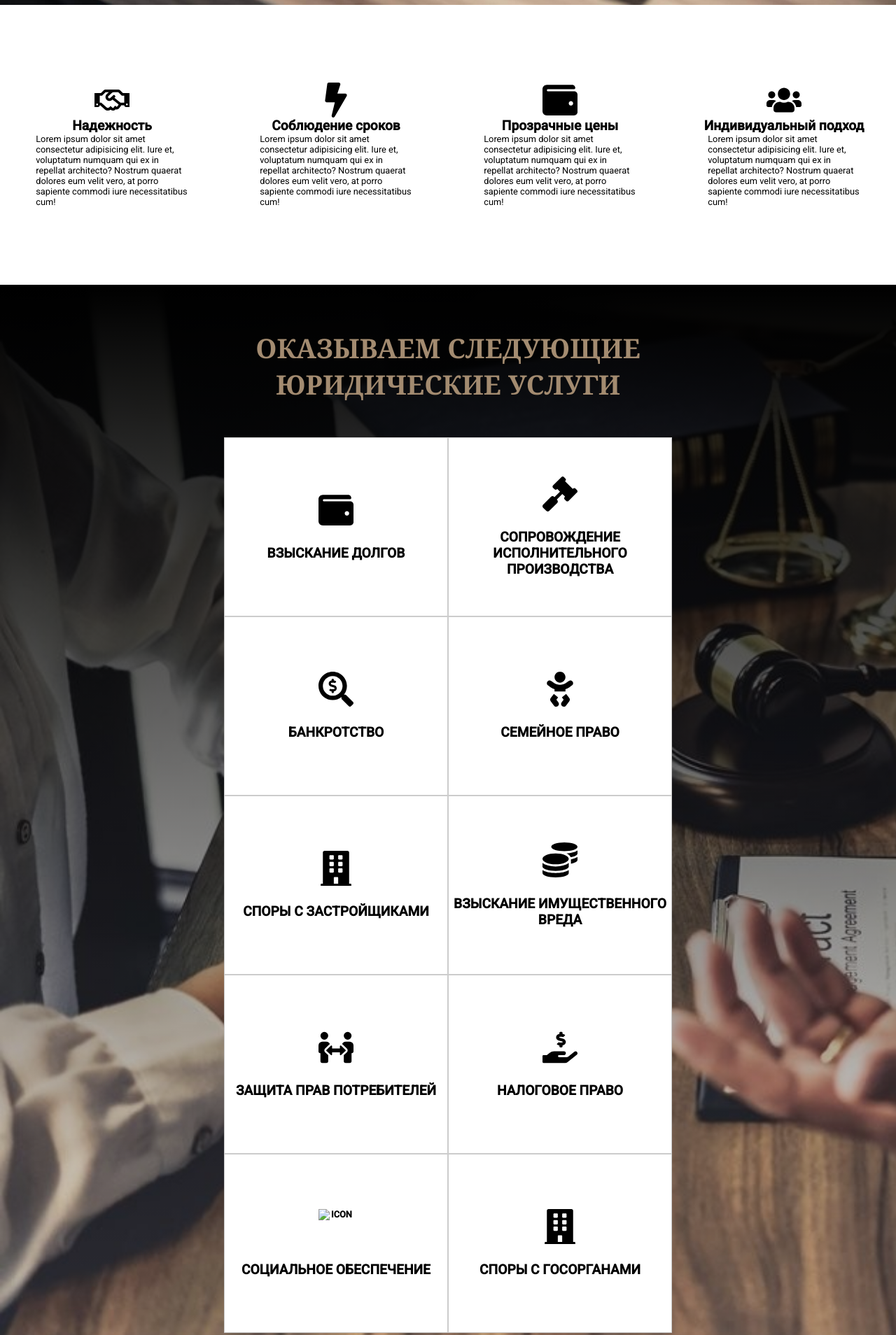
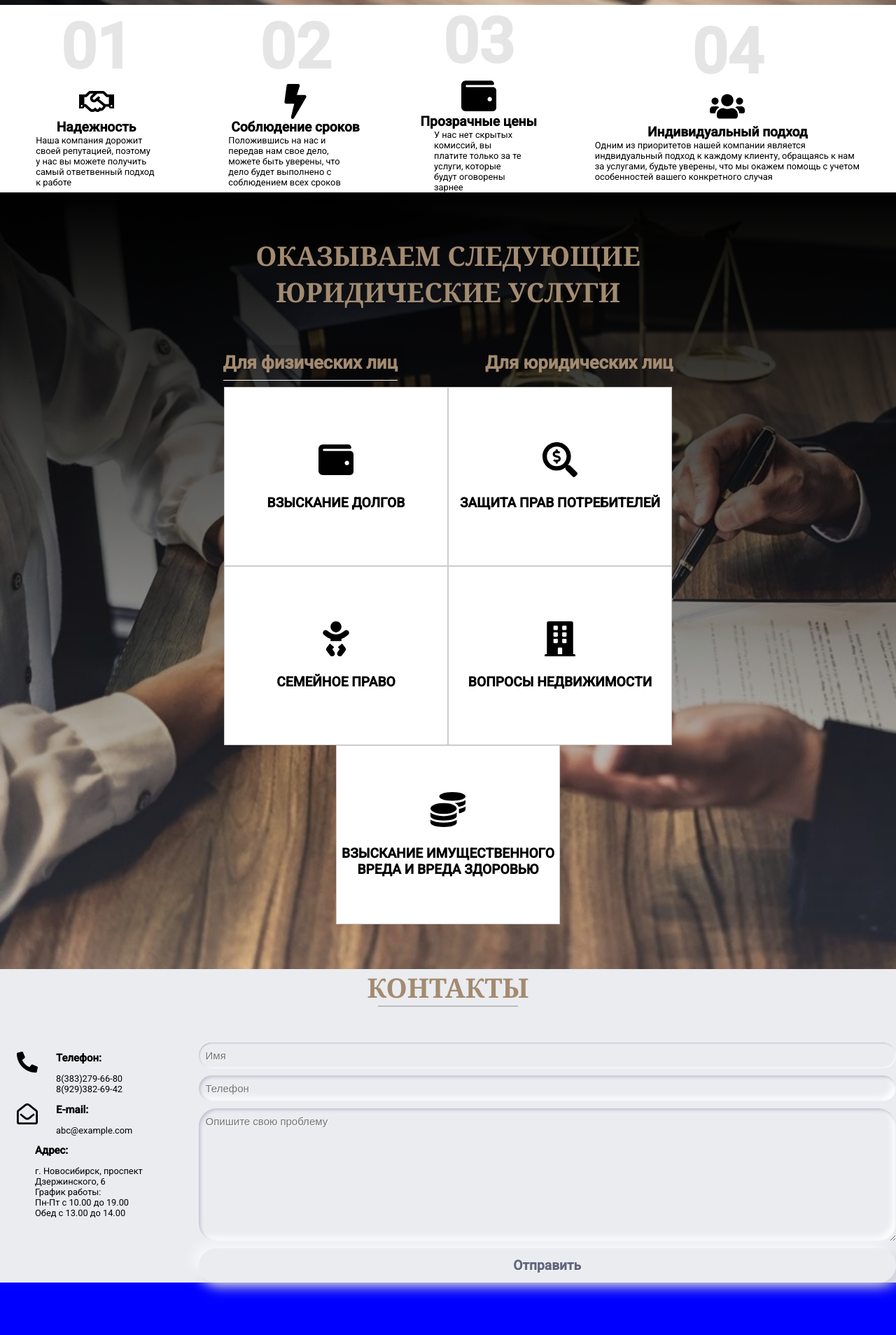
Before and after one commit to nurkinmagamod/carpov.landingpage, a plain HTML site: page index.html in a window 1280 px wide. Shown: the part 793-2701 px from the top of the page at 70% size. Drawn offline with Linux system fonts and the light colour scheme.

Commit message:
Fixes in mobile version. Added tab version of services

```diff
--- a/index.html
+++ b/index.html
@@ -47,10 +47,8 @@
           />
           <h2>Надежность</h2>
           <p class="main-feature__text">
-            Lorem ipsum dolor sit amet consectetur adipisicing elit. Iure et,
-            voluptatum numquam qui ex in repellat architecto? Nostrum quaerat
-            dolores eum velit vero, at porro sapiente commodi iure
-            necessitatibus cum!
+            Наша компания дорожит своей репутацией, поэтому у нас вы можете
+            получить самый ответвенный подход к работе
           </p>
         </div>
         <div class="main-features_feature">
@@ -63,10 +61,8 @@
           />
           <h2>Соблюдение сроков</h2>
           <p class="main-feature__text">
-            Lorem ipsum dolor sit amet consectetur adipisicing elit. Iure et,
-            voluptatum numquam qui ex in repellat architecto? Nostrum quaerat
-            dolores eum velit vero, at porro sapiente commodi iure
-            necessitatibus cum!
+            Положившись на нас и передав нам свое дело, можете быть уверены, что
+            дело будет выполнено с соблюдением всех сроков
           </p>
         </div>
         <div class="main-features_feature">
@@ -79,10 +75,8 @@
           />
           <h2>Прозрачные цены</h2>
           <p class="main-feature__text">
-            Lorem ipsum dolor sit amet consectetur adipisicing elit. Iure et,
-            voluptatum numquam qui ex in repellat architecto? Nostrum quaerat
-            dolores eum velit vero, at porro sapiente commodi iure
-            necessitatibus cum!
+            У нас нет скрытых комиссий, вы платите только за те услуги, которые
+            будут оговорены зарнее
           </p>
         </div>
         <div class="main-features_feature">
@@ -95,10 +89,9 @@
           />
           <h2>Индивидуальный подход</h2>
           <p class="main-feature__text">
-            Lorem ipsum dolor sit amet consectetur adipisicing elit. Iure et,
-            voluptatum numquam qui ex in repellat architecto? Nostrum quaerat
-            dolores eum velit vero, at porro sapiente commodi iure
-            necessitatibus cum!
+            Одним из приоритетов нашей компании является индвидуальный подход к
+            каждому клиенту, обращаясь к нам за услугами, будьте уверены, что мы
+            окажем помощь с учетом особенностей вашего конкретного случая
           </p>
         </div>
       </section>
@@ -108,6 +101,14 @@
             Оказываем следующие Юридические услуги
           </h2>
         </div>
+        <ul class="main-service__tabs">
+          <li data-tab-target="#legal" class="active tab">
+            Для физических лиц
+          </li>
+          <li data-tab-target="#natural" class="tab">Для юридических лиц</li>
+        </ul>
+
+        <div id="legal" data-tab-content class="active">
           <div class="main-service__items">
             <div class="main-service__item">
               <img
@@ -122,19 +123,10 @@
               <img
                 width="50px"
                 height="50px"
-              src="./icons/features/f-2.svg"
-              alt="icon"
-            />
-            <h2>сопровождение <br />исполнительного производства</h2>
-          </div>
-          <div class="main-service__item">
-            <img
-              width="50px"
-              height="50px"
                 src="./icons/features/f-3.svg"
                 alt="icon"
               />
-            <h2>банкротство</h2>
+              <h2>Защита прав потребителей</h2>
             </div>
             <div class="main-service__item">
               <img
@@ -152,7 +144,7 @@
                 src="./icons/features/f-5.svg"
                 alt="icon"
               />
-            <h2>споры с застройщиками</h2>
+              <h2>Вопросы недвижимости</h2>
             </div>
 
             <div class="main-service__item">
@@ -162,16 +154,29 @@
                 src="./icons/features/f-6.svg"
                 alt="icon"
               />
-            <h2>взыскание имущественного вреда</h2>
+              <h2>взыскание имущественного вреда и вреда здоровью</h2>
+            </div>
+          </div>
+        </div>
+        <div id="natural" data-tab-content>
+          <div class="main-service__items">
+            <div class="main-service__item">
+              <img
+                width="50px"
+                height="50px"
+                src="./icons/features/f-6.svg"
+                alt="icon"
+              />
+              <h2>Взыскание задолженности</h2>
             </div>
             <div class="main-service__item">
               <img
                 width="50px"
                 height="50px"
-              src="./icons/features/f-7.svg"
+                src="./icons/features/f-6.svg"
                 alt="icon"
               />
-            <h2>защита прав потребителей</h2>
+              <h2>Абонентское обслуживание</h2>
             </div>
             <div class="main-service__item">
               <img
@@ -180,25 +185,26 @@
                 src="./icons/features/f-8.svg"
                 alt="icon"
               />
-            <h2>налоговое право</h2>
+              <h2>Налоговые споры</h2>
             </div>
             <div class="main-service__item">
               <img
                 width="50px"
                 height="50px"
-              src="./icons/features/f-9.svg"
+                src="./icons/features/f-8.svg"
                 alt="icon"
               />
-            <h2>социальное обеспечение</h2>
+              <h2>Арбитраж и гражданский процесс</h2>
             </div>
             <div class="main-service__item">
               <img
                 width="50px"
                 height="50px"
-              src="./icons/features/f-10.svg"
+                src="./icons/features/f-8.svg"
                 alt="icon"
               />
-            <h2>споры с госорганами</h2>
+              <h2>Регистрация ИП, ООО</h2>
+            </div>
           </div>
         </div>
       </section>
@@ -286,7 +292,7 @@
           ><img width="35" height="35" src="img/nstagram.png" alt="inst"
         /></a>
       </div>
-      <p>
+      <p class="social__adress">
         <a href="#" class="support">г. Новосибирск, проспект Дзержинского, 6</a>
       </p>
     </footer>
--- a/sripts/script.js
+++ b/sripts/script.js
@@ -1,4 +1,21 @@
+const tabs = document.querySelectorAll('[data-tab-target]');
+const tabContents = document.querySelectorAll('[data-tab-content]');
+
 document.querySelector('.menu-icon-wrapper').onclick = function () {
   document.querySelector('.menu-icon').classList.toggle('menu-icon-active');
   document.querySelector('.header__menu').classList.toggle('active');
 };
+
+tabs.forEach((tab) => {
+  tab.addEventListener('click', () => {
+    const target = document.querySelector(tab.dataset.tabTarget);
+    tabContents.forEach((tabContent) => {
+      tabContent.classList.remove('active');
+    });
+    tabs.forEach((tab) => {
+      tab.classList.remove('active');
+    });
+    tab.classList.add('active');
+    target.classList.add('active');
+  });
+});
--- a/style.css
+++ b/style.css
@@ -16,7 +16,7 @@ html {
   margin: 0;
 }
 body {
-  font-family: "Roboto", sans-serif;
+  font-family: 'Roboto', sans-serif;
 }
 header {
   position: fixed;
@@ -115,7 +115,7 @@ a {
   position: absolute;
   left: 0;
   top: -10px;
-  content: "";
+  content: '';
   width: 30px;
   height: 5px;
   background-color: #fff;
@@ -126,7 +126,7 @@ a {
   position: absolute;
   left: 0;
   top: 10px;
-  content: "";
+  content: '';
   width: 30px;
   height: 5px;
   background-color: #fff;
@@ -170,9 +170,11 @@ a {
   .logo {
     order: 0;
   }
-
+  .header__menu li a {
+    font-size: 1.5rem;
+  }
   .header__menu .item a:hover::after {
-    content: "";
+    content: '';
     display: block;
     border: 1px #fff solid;
     position: relative;
@@ -214,11 +216,12 @@ a {
   .header__tel {
     display: block;
     color: #fff;
+    font-size: 1.5rem;
   }
 }
 /* main screen */
 .main-screen {
-  background-image: url("./img/background1.jpg");
+  background-image: url('./img/background1.jpg');
   background-repeat: no-repeat;
   background-size: cover;
   min-height: 50vh;
@@ -235,7 +238,7 @@ a {
 @media all and (min-width: 960px) {
   .main-screen {
     background: linear-gradient(rgba(0, 0, 0, 1), transparent),
-      url("./img/background1.jpg");
+      url('./img/background1.jpg');
 
     background-repeat: no-repeat;
     background-size: cover;
@@ -270,7 +273,7 @@ a {
   .main-features {
     display: flex;
     align-items: center;
-    min-height: 50vh;
+    min-height: 25vh;
   }
 
   .main-features_feature {
@@ -281,8 +284,9 @@ a {
     text-align: left;
   }
   .main-features_feature__number {
-    font-size: 10rem;
+    font-size: 7rem;
     color: rgba(0, 0, 0, 0.1);
+    display: block;
   }
   .main-features_feature p {
     display: block;
@@ -297,20 +301,49 @@ a {
   color: #a38b70;
   font-weight: bold;
 }
+.main-service__title {
+  margin-top: 2rem;
+  background-color: rgba(206, 206, 206, 0.753);
+}
 .main-service__item {
   text-align: center;
   border-bottom: 1px #444 solid;
   text-transform: uppercase;
+  padding: 1.5rem 0;
 }
 .main-service__items {
   background-color: black;
   color: #ccc;
 }
+.main-service__item img {
+  display: none;
+}
+.main-service__tabs {
+  display: flex;
+  justify-content: space-around;
+  list-style-type: none;
+  margin: 0;
+  padding: 0;
+}
+[data-tab-content] {
+  display: none;
+}
+.active[data-tab-content] {
+  display: block;
+}
+.tab {
+  cursor: pointer;
+  padding: 10px;
+}
+.tab.active {
+  background-color: rgba(0, 0, 0, 0.1);
+}
+
 @media all and (min-width: 960px) {
   .main-service {
     min-height: 60vh;
     background: linear-gradient(rgba(0, 0, 0, 1), transparent),
-      url("./img/3295243.jpg");
+      url('./img/3295243.jpg');
 
     background-repeat: no-repeat;
     background-size: cover;
@@ -330,9 +363,10 @@ a {
     margin: 0 auto;
     font-weight: bold;
     font-size: 3rem;
-    font-family: "Georgia", serif;
+    font-family: 'Georgia', serif;
     color: #a38b70;
     text-transform: uppercase;
+    background-color: transparent;
   }
   .main-service__items {
     display: flex;
@@ -355,12 +389,27 @@ a {
   }
   .main-service__item:hover {
     cursor: pointer;
+    transform: scale(1.01);
     background-color: rgba(255, 255, 255, 0.8);
+  }
+  .main-service__item img {
+    display: block;
   }
   .main-service__item h2 {
     color: black;
     font-size: 1.5rem;
     padding-top: 2rem;
+  }
+  .main-service__tabs .tab {
+    font-size: 2rem;
+    padding-bottom: 1.5rem;
+  }
+  .tab.active::after {
+    content: '';
+    display: block;
+    border-bottom: 1px rgb(255, 255, 255) solid;
+    position: relative;
+    top: 10px;
   }
 }
 /* main-form */
@@ -373,8 +422,8 @@ a {
 .main-check-in-title {
   text-align: center;
 }
-.main-check-in__form input[type="text"],
-.main-check-in__form input[type="tel"],
+.main-check-in__form input[type='text'],
+.main-check-in__form input[type='tel'],
 .main-check-in__form textarea {
   width: 100%;
   border: 2px solid #d5d5d5;
@@ -382,10 +431,10 @@ a {
 .main-check-in-title {
   font-weight: bold;
   font-size: 2rem;
-  font-family: "Georgia", serif;
+  font-family: 'Georgia', serif;
   color: #a38b70;
 }
-input[type="submit"] {
+input[type='submit'] {
   width: 100%;
   border: 0;
   outline: 0;
@@ -401,12 +450,12 @@ input[type="submit"] {
   cursor: pointer;
   font-weight: 600;
 }
-input[type="submit"]:hover {
+input[type='submit']:hover {
   box-shadow: -2px -2px 5px #fff, 2px 2px 5px #babecc;
 }
 input {
   padding: 2px 5px;
-  font-family: "Roboto", sans-serif;
+  font-family: 'Roboto', sans-serif;
   vertical-align: middle;
   border: 1px solid #cccccc;
   border-radius: 5px;
@@ -446,17 +495,17 @@ input {
     color: #a38b70;
   }
   .main-check-in-title::after {
-    content: "";
+    content: '';
     display: block;
     width: 200px;
     margin: 0 auto;
     border-bottom: 2px solid rgba(0, 0, 0, 0.2);
   }
-  .main-check-in__form input[type="text"],
-  .main-check-in__form input[type="tel"],
+  .main-check-in__form input[type='text'],
+  .main-check-in__form input[type='tel'],
   .main-check-in__form textarea {
     /*border: 2px solid #d5d5d5;*/
-    font-family: "Montserrat", sans-serif;
+    font-family: 'Montserrat', sans-serif;
     background: rgba(255, 255, 255, 0.1);
     border: none;
     border-radius: 2rem;
@@ -477,8 +526,8 @@ input {
     appearance: none;
     -webkit-appearance: none;
   }
-  .main-check-in__form input[type="text"]:focus,
-  .main-check-in__form input[type="tel"]:focus,
+  .main-check-in__form input[type='text']:focus,
+  .main-check-in__form input[type='tel']:focus,
   .main-check-in__form textarea:focus {
     box-shadow: inset 1px 1px 2px #babecc, inset -1px -1px 2px #fff;
   }
@@ -500,18 +549,24 @@ input {
   display: flex;
   background-color: black;
   min-height: 50px;
-  justify-content: space-between;
+  align-content: center;
+  justify-content: center;
+  flex-direction: column;
+  text-align: center;
 }
 .copyright {
   color: blanchedalmond;
   align-self: center;
-  padding-left: 20px;
+  order: 3;
 }
 .social {
   align-self: center;
-  padding-right: 20px;
+
+  order: 2;
 }
-
+.social__adress {
+  order: 1;
+}
 .main-map-contacts__map {
   width: 100%;
   min-height: 220px;
@@ -524,12 +579,21 @@ input {
   .main-footer {
     padding: 50px 0;
   }
+  .social {
+    padding-right: 20px;
+  }
 }
 /* contacts */
 .main-map-contacts__contacts {
   text-align: center;
 }
 @media all and (min-width: 960px) {
+  .main-footer {
+    display: flex;
+    background-color: black;
+    min-height: 50px;
+    justify-content: space-between;
+  }
   .main-map-contacts {
     display: flex;
   }
```
Lines whose indentation alone changed are shown as unchanged.
